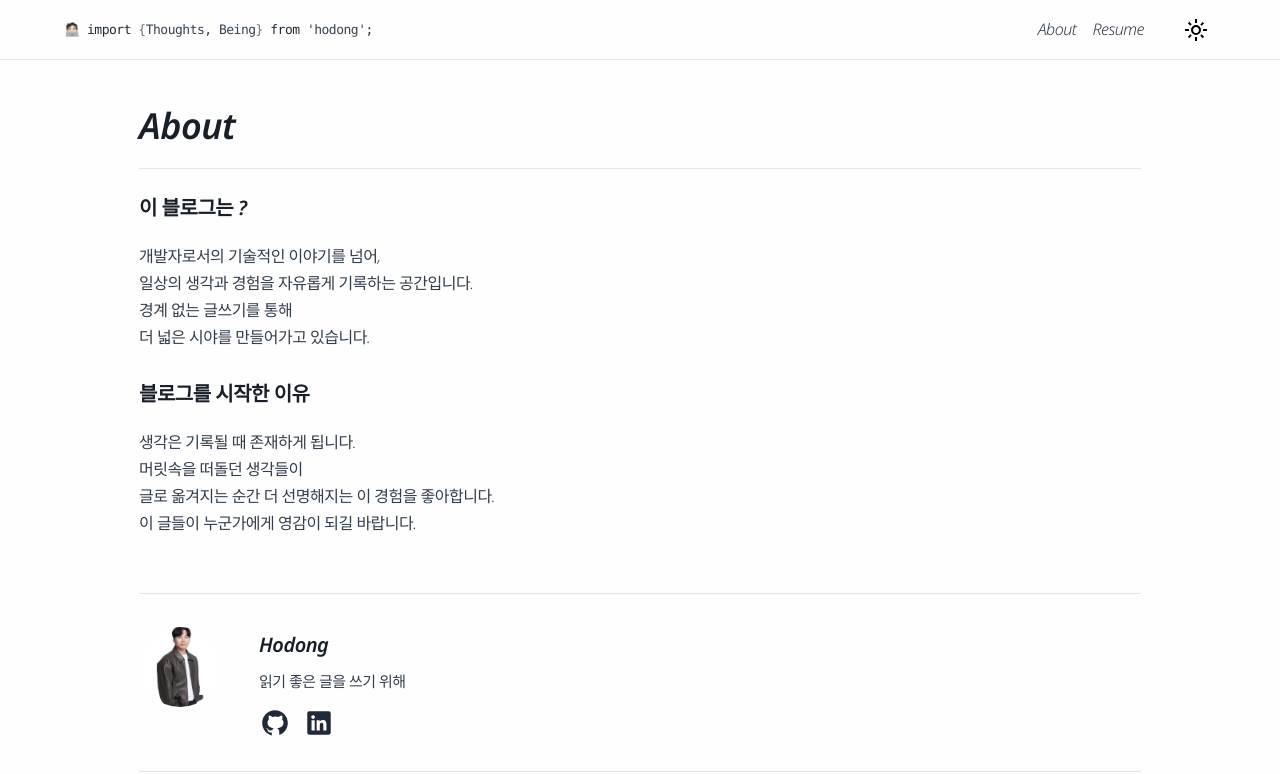
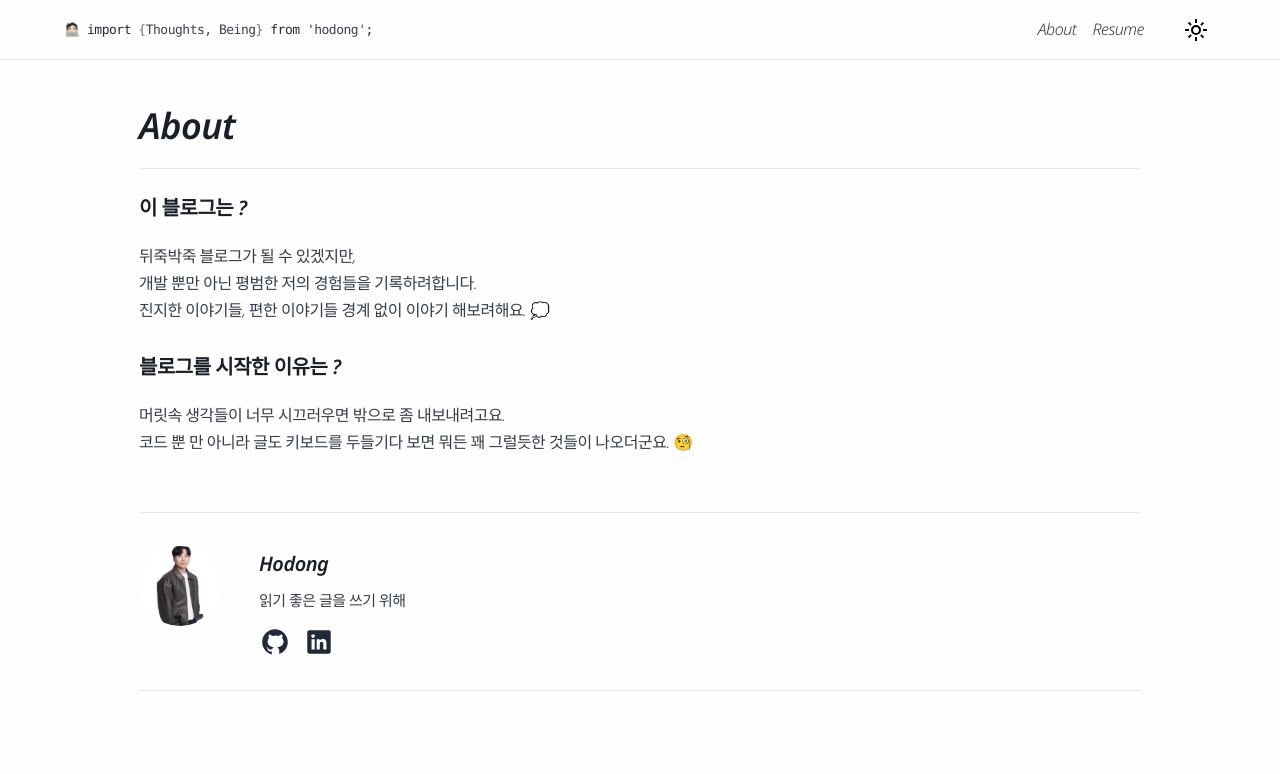
Before and after one commit to jeonghodong/blog, a Next.js app: page /about in a window 1280 px wide. Shown: the top 774 px of the page. Built offline with nearby package versions, Linux system fonts and the light colour scheme; a web font is replaced by a local one.

Commit message:
refactor: Update About page personal narrative and tone

```diff
--- a/app/(route)/about/page.tsx
+++ b/app/(route)/about/page.tsx
@@ -13,11 +13,11 @@ export const metadata: Metadata = createPageMetadata("About", "개발자로서
 const content = [
   {
     title: "이 블로그는 ?",
-    description: ["개발자로서의 기술적인 이야기를 넘어,", "일상의 생각과 경험을 자유롭게 기록하는 공간입니다.", "경계 없는 글쓰기를 통해", "더 넓은 시야를 만들어가고 있습니다."],
+    description: ["뒤죽박죽 블로그가 될 수 있겠지만,", "개발 뿐만 아닌 평범한 저의 경험들을 기록하려합니다.", "진지한 이야기들, 편한 이야기들 경계 없이 이야기 해보려해요. 💭"],
   },
   {
-    title: "블로그를 시작한 이유",
-    description: ["생각은 기록될 때 존재하게 됩니다.", "머릿속을 떠돌던 생각들이", "글로 옮겨지는 순간 더 선명해지는 이 경험을 좋아합니다.", "이 글들이 누군가에게 영감이 되길 바랍니다."],
+    title: "블로그를 시작한 이유는 ?",
+    description: ["머릿속 생각들이 너무 시끄러우면 밖으로 좀 내보내려고요.", "코드 뿐 만 아니라 글도 키보드를 두들기다 보면 뭐든 꽤 그럴듯한 것들이 나오더군요. 🧐"],
   },
 ];
 
```
